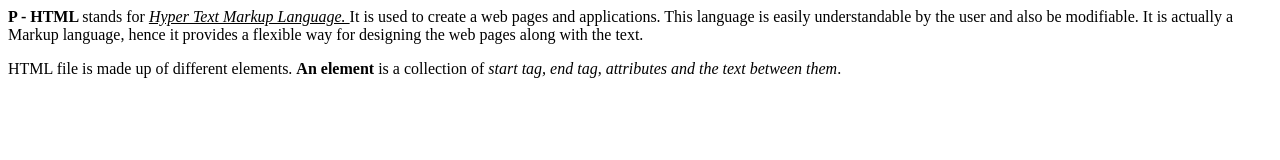
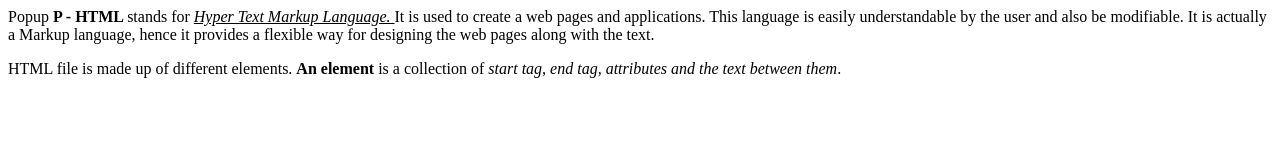
Before and after one commit to xxxandrewxxx/xxxandrewxxx.github.io, a plain HTML site: page popup.html in a window 1280 px wide. Drawn offline with Linux system fonts and the light colour scheme.

Commit message:
Update popup.html

```diff
--- a/popup.html
+++ b/popup.html
@@ -32,7 +32,7 @@
     </title>
    </Head>
    <Body>
-     <p> <!-- It is a Paragraph tag for creating the paragraph -->
+     <p> Popup
      <b> P - HTML </b> stands for <i> <u> Hyper Text Markup Language. </u> </i> It is used to create a web pages and applications. This language
          is easily understandable by the user and also be modifiable. It is actually a Markup language, hence it provides a flexible way for designing the            web pages along with the text.
     </p>
```
